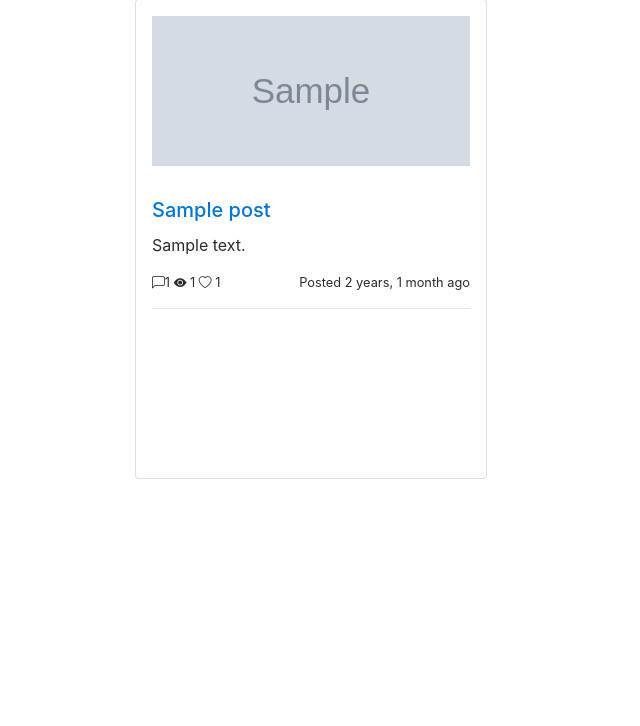
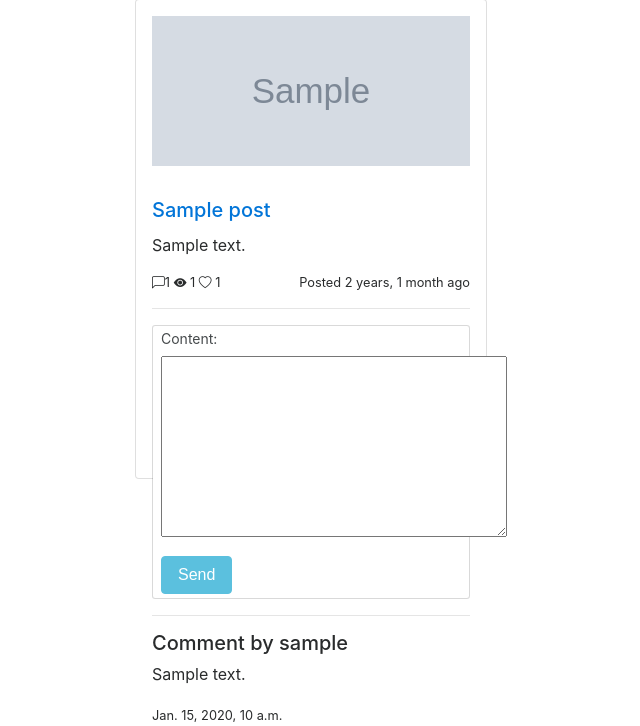
Before and after one commit to mslmyrtd/Blog-project-Django-, a Django app: page /blog/details/1 in a window 1280 px wide. Shown: the part 117-843 px from the top of the page, without its empty margins (329-969 px from the left). Before the commit the page ends 596 px from the top, so only its background shows below. Run offline with Django 4.2, Linux system fonts and the light colour scheme; tables that the repository leaves empty hold one stand-in row (values such as "Sample post"); grey boxes marked "Sample" are stand-in pictures; some libraries are stand-ins or nearby versions.

Commit message:
comment addded

```diff
--- a/blog/forms.py
+++ b/blog/forms.py
@@ -1,8 +1,14 @@
 from dataclasses import fields
-from .models import Post
+from .models import Post,Comment
 from django import forms
 
 class PostForm(forms.ModelForm):
     class Meta():
         model=Post
         fields=("title", "content", "image", "category","status")
+
+
+class CommentForm(forms.ModelForm):
+    class Meta():
+        model=Comment
+        fields=("content",)
--- a/blog/models.py
+++ b/blog/models.py
@@ -34,6 +34,8 @@ class Post(models.Model):
         return self.like_set.all().count()
     def postview_count(self):
         return self.postview_set.all().count()
+    def comments(self):
+        return self.comment_set.all()
 
 
 
--- a/blog/templates/blog/details.html
+++ b/blog/templates/blog/details.html
@@ -29,7 +29,22 @@
         </small>
         <small> Posted {{post.published_date | naturaltime}} </small>
       </p>
-      <hr />
+      <hr>
+      <form method="post" class="overflow-auto form-control form-control-sm mb-3" rows="3"" >
+        {% csrf_token %}
+        {{form.as_p}}
+        <button class="btn btn-info">Send</button>
+      </form>
+      <hr>
+
+      {% for comment in post.comments  %}
+      <h5>Comment by {{comment.author}}</h5>
+      <p>{{comment.content}}</p>
+       <small> {{comment.time_stamp}} </small>
+
+      {% endfor %}
+
+
       {% if request.user == post.author %}
       <a href="{% url 'update' post.id %}"
         ><button class="btn btn-outline-info">UPDATE</button></a
@@ -38,6 +53,7 @@
         ><button class="btn btn-danger">DELETE</button></a
       >
       {% endif %}
+
     </div>
   </div>
 </div>
--- a/blog/views.py
+++ b/blog/views.py
@@ -1,5 +1,5 @@
 from django.shortcuts import render,redirect
-from .forms import PostForm
+from .forms import PostForm,CommentForm
 from .models import Post
 import os
 # Create your views here.
@@ -28,7 +28,21 @@ def postlist(request):
 
 def details(request,id):
     post=Post.objects.get(id=id)
-    return render(request, "blog/details.html", {"post":post})
+    form=CommentForm()
+    if request.method=="POST":
+        form=CommentForm(request.POST)
+        if form.is_valid():
+            comment=form.save(commit=False)
+            comment.author=request.user
+            comment.post=post
+            comment.save()
+            return redirect("details" ,id=id)
+
+    context = {
+        "post": post,
+        "form": form
+    }
+    return render(request, "blog/details.html", context)
 
 def delete(request,id):
     post=Post.objects.get(id=id)
```
